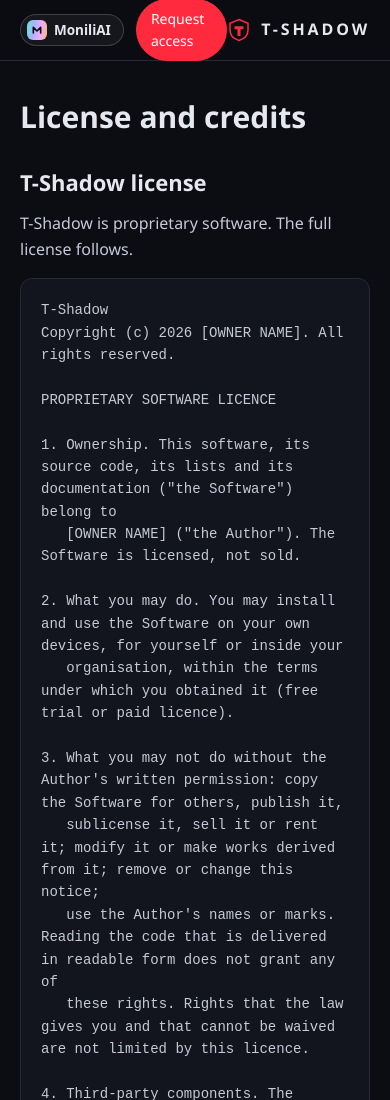
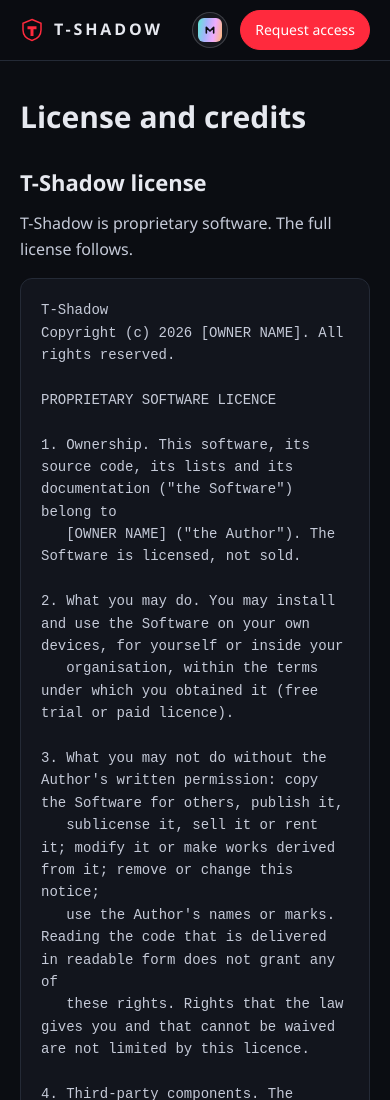
Before and after one commit to Monili-vlr/t-shadow, a plain HTML site: page license.html in a window 390 px wide. Shown: the top 1100 px of the page. Drawn offline with Linux system fonts and the light colour scheme.

Commit message:
MoniliAI button: icon only on phones; keep the T-Shadow logo on the left
Co-Authored-By: Claude Opus 5.5 <noreply@anthropic.com>

```diff
--- a/license.html
+++ b/license.html
@@ -11,10 +11,11 @@
 <style id="mai-home-css">.mai-home{display:inline-flex;align-items:center;gap:7px;padding:5px 12px 5px 6px;border-radius:999px;border:1px solid rgba(128,128,140,.38);background:rgba(128,128,140,.10);color:inherit;font:600 13.5px/1.2 system-ui,-apple-system,"Segoe UI",sans-serif;text-decoration:none;white-space:nowrap;transition:border-color .2s}
 .mai-home:hover{border-color:#A5B4FC;text-decoration:none}
 .mai-home i{width:20px;height:20px;border-radius:6px;display:grid;place-items:center;background:linear-gradient(100deg,#5EEAD4,#A5B4FC 34%,#F0ABFC 66%,#FDBA74);flex:none}
-.mai-home i svg{width:12px;height:12px}</style>
+.mai-home i svg{width:12px;height:12px}
+@media (max-width:640px){header .mai-home{font-size:0;gap:0;padding:5px;margin-right:8px}header .mai-home i{width:24px;height:24px}}</style>
 </head>
 <body>
-<header class="top"><div class="wrap"><a class="logo" href="./"><svg viewBox="0 0 32 32" aria-hidden="true"><path d="M16 2 28 7v9c0 7-5 12-12 14C9 28 4 23 4 16V7z" fill="none" stroke="#ff2a3d" stroke-width="2"/><path d="M10 11h12v4h-4v9h-4v-9h-4z" fill="#ff2a3d"/></svg><span>T-SHADOW <small>PRO-ACTIVE</small></span></a><a class="mai-home" style="margin-left:auto;margin-right:12px" href="https://monili-vlr.github.io/" title="All MoniliAI products"><i aria-hidden="true"><svg viewBox="0 0 18 18"><path d="M3.5 13.5V5l5.5 5.5L14.5 5v8.5" fill="none" stroke="#0B0C11" stroke-width="2.4" stroke-linecap="round" stroke-linejoin="round"/></svg></i>MoniliAI</a><a class="btn main" href="mailto:scrvlr80@gmail.com?subject=T-Shadow%20access">Request access</a></div></header>
+<header class="top"><div class="wrap"><a class="logo" href="./"><svg viewBox="0 0 32 32" aria-hidden="true"><path d="M16 2 28 7v9c0 7-5 12-12 14C9 28 4 23 4 16V7z" fill="none" stroke="#ff2a3d" stroke-width="2"/><path d="M10 11h12v4h-4v9h-4v-9h-4z" fill="#ff2a3d"/></svg><span>T-SHADOW <small>PRO-ACTIVE</small></span></a><a class="mai-home" style="margin-left:auto;margin-right:12px;order:2" href="https://monili-vlr.github.io/" title="All MoniliAI products"><i aria-hidden="true"><svg viewBox="0 0 18 18"><path d="M3.5 13.5V5l5.5 5.5L14.5 5v8.5" fill="none" stroke="#0B0C11" stroke-width="2.4" stroke-linecap="round" stroke-linejoin="round"/></svg></i>MoniliAI</a><a class="btn main" style="order:3;white-space:nowrap" href="mailto:scrvlr80@gmail.com?subject=T-Shadow%20access">Request access</a></div></header>
 <main class="page"><div class="wrap">
 <h1>License and credits</h1>
 <h2>T-Shadow license</h2>
```
Also changed, not shown: privacy.html (+3 -2 lines).
